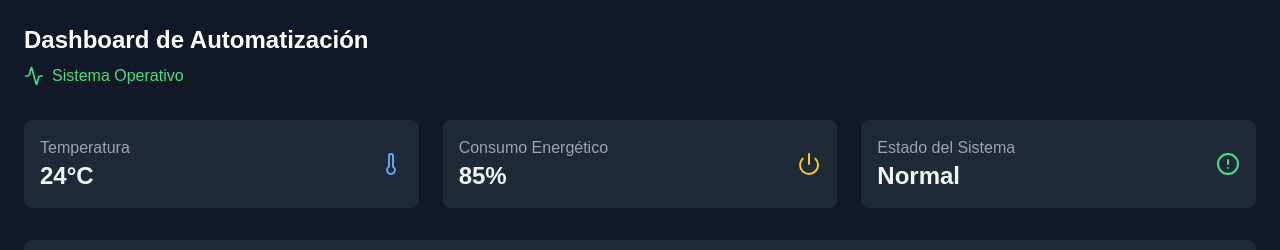
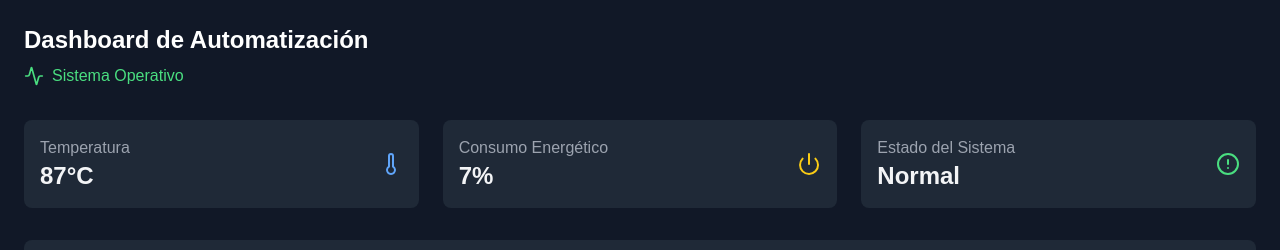
Before and after one commit to emerson122/Dashboard-Automation, a Next.js app: page / in a window 1280 px wide. Shown: the top 250 px of the page. Built offline with nearby package versions, Linux system fonts and the light colour scheme.

Commit message:
dinamismo

```diff
--- a/src/app/page.tsx
+++ b/src/app/page.tsx
@@ -8,10 +8,7 @@ import { AlertCircle, Activity, Power, Thermometer } from 'lucide-react';
 Chart.register(CategoryScale, LinearScale, LineController, LineElement, PointElement);
 
 const Dashboard = () => {
-  const [data] = useState([
-    { time: '00:00', temperature: 24, energy: 85, status: 'normal' },
-    // ... demás datos iniciales ...
-  ]);
+  const [data, setData] = useState({ temperature: 24, energy: 85, status: 'normal' });
   const chartRef = useRef(null);
   const chartInstance = useRef(null);
 
@@ -46,7 +43,7 @@ const Dashboard = () => {
         options: {
           scales: {
             x: {
-              type: 'category',  // Usa 'category' ya que está registrada
+              type: 'category',
               ticks: { color: '#9CA3AF' },
               grid: { color: '#374151' }
             },
@@ -75,7 +72,18 @@ const Dashboard = () => {
       chartInstance.current.update();
     };
 
-    const interval = setInterval(addData, 1000);
+    const updateData = () => {
+      const newTemp = Math.floor(Math.random() * 100);
+      const newEnergy = Math.floor(Math.random() * 100);
+      const newStatus = newTemp > 90 || newEnergy > 90 ? 'warning' : 'normal';
+
+      setData({ temperature: newTemp, energy: newEnergy, status: newStatus });
+    };
+
+    const interval = setInterval(() => {
+      addData();
+      updateData();
+    }, 1000);
 
     return () => clearInterval(interval);
   }, []);
@@ -96,7 +104,7 @@ const Dashboard = () => {
             <div className="flex items-center justify-between">
               <div>
                 <p className="text-gray-400">Temperatura</p>
-                <h3 className="text-2xl font-bold">{data[data.length - 1].temperature}°C</h3>
+                <h3 className="text-2xl font-bold">{data.temperature}°C</h3>
               </div>
               <Thermometer className="text-blue-400" size={24} />
             </div>
@@ -106,7 +114,7 @@ const Dashboard = () => {
             <div className="flex items-center justify-between">
               <div>
                 <p className="text-gray-400">Consumo Energético</p>
-                <h3 className="text-2xl font-bold">{data[data.length - 1].energy}%</h3>
+                <h3 className="text-2xl font-bold">{data.energy}%</h3>
               </div>
               <Power className="text-yellow-400" size={24} />
             </div>
@@ -116,15 +124,16 @@ const Dashboard = () => {
             <div className="flex items-center justify-between">
               <div>
                 <p className="text-gray-400">Estado del Sistema</p>
-                <h3 className="text-2xl font-bold">Normal</h3>
+                <h3 className="text-2xl font-bold">{data.status === 'warning' ? 'Advertencia' : 'Normal'}</h3>
               </div>
-              <AlertCircle className="text-green-400" size={24} />
+              <AlertCircle className={data.status === 'warning' ? 'text-red-400' : 'text-green-400'} size={24} />
             </div>
           </div>
         </div>
+
         <div className="bg-gray-800 p-4 rounded-lg w-full">
           <h3 className="text-lg font-semibold mb-4">Monitoreo en Tiempo Real</h3>
-          <div className="w-full h-82"> {/* Cambiado a w-full y h-72 para ocupar todo el ancho */}
+          <div className="w-full h-82">
             <canvas ref={chartRef} id="realtimeChart" className="w-full h-full"></canvas>
           </div>
         </div>
```
